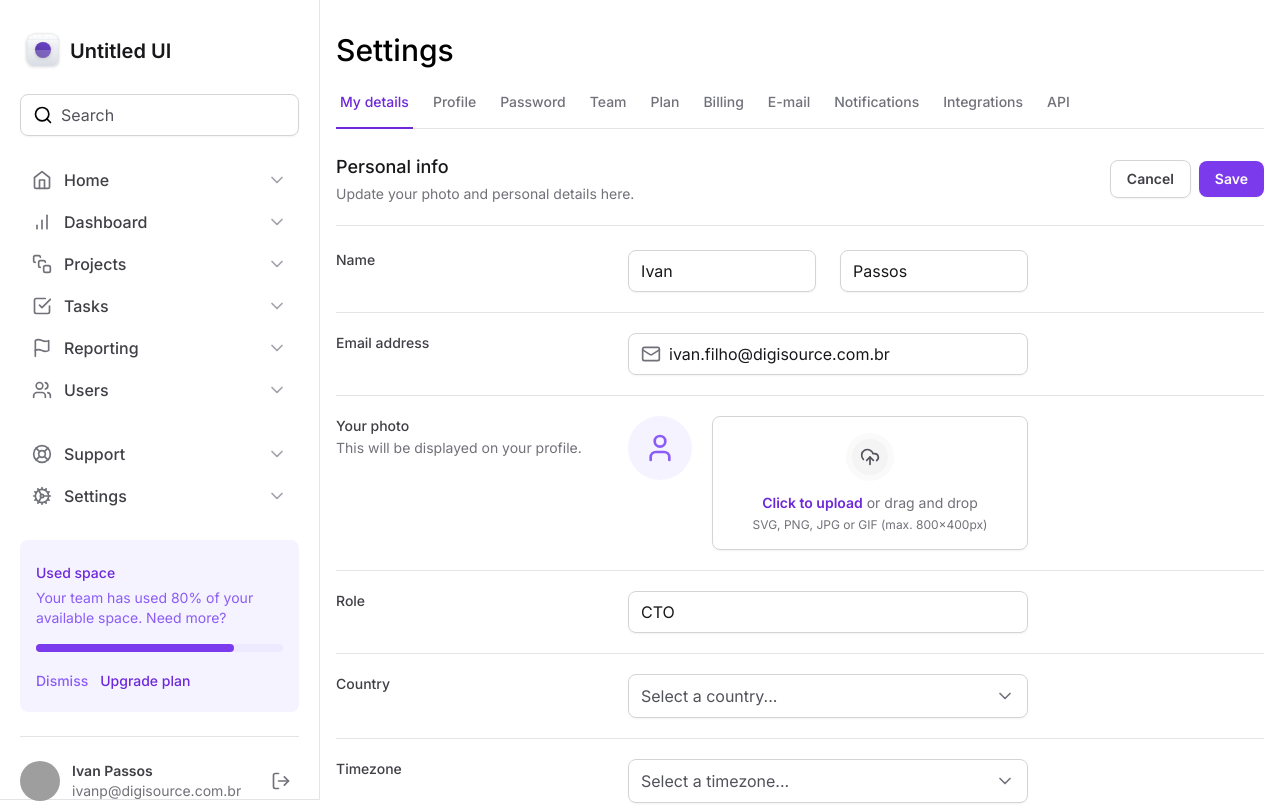
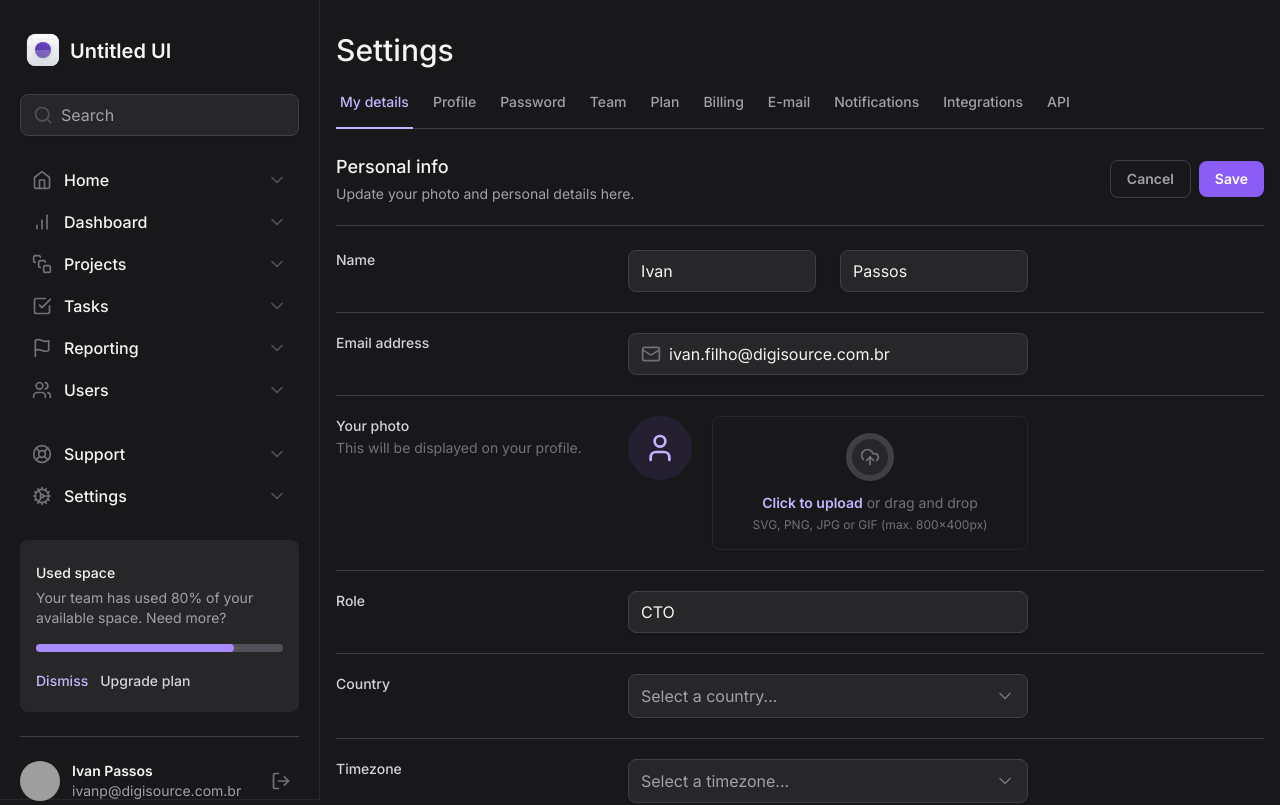
Before and after one commit to ivanrpassos/masterizando-o-tailwind, a Next.js app: page / in a window 1280 px wide. Shown: the top 805 px of the page. Built offline with nearby package versions, Linux system fonts and the light colour scheme; grey boxes are pictures that could not be loaded.

Commit message:
Aula 37 - Theme Switcher

```diff
--- a/app/layout.tsx
+++ b/app/layout.tsx
@@ -16,7 +16,7 @@
   children: React.ReactNode
 }) {
   return (
-    <html lang="pt-BR" className="antialiased">
+    <html lang="en" className="dark antialiased">
       <body className={inter.className}>
         <div className=" min-h-screen dark:bg-zinc-900 lg:grid lg:grid-cols-app">
           <SideBar />
--- a/tailwind.config.ts
+++ b/tailwind.config.ts
@@ -1,4 +1,5 @@
 module.exports = {
+  darkMode: 'class',
   content: ['./app/**/*.tsx'],
   theme: {
     extend: {
```
